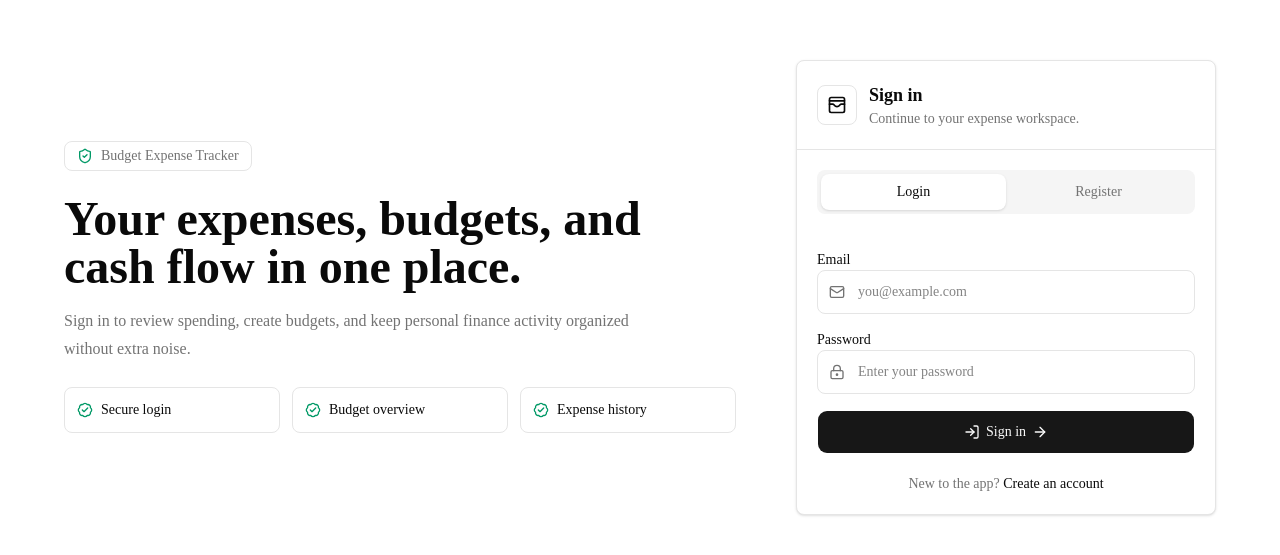
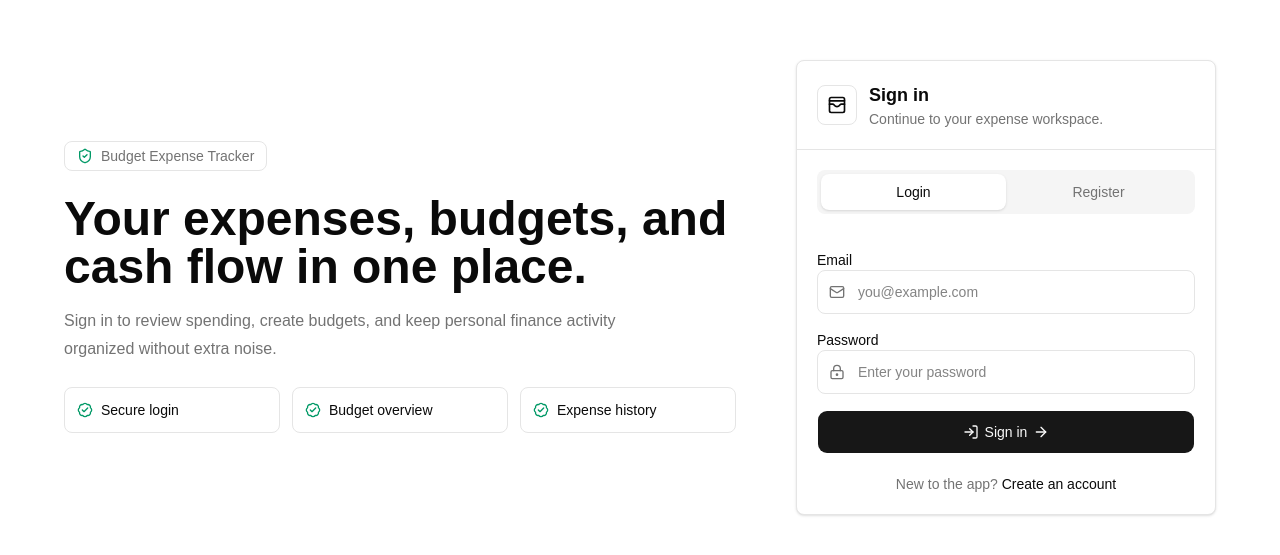
Before and after one commit to iamminhquan/expense-tracker, a Next.js app in the folder front-end/expense-tracker/: page /auth in a window 1280 px wide. Shown: the part 113-668 px from the top of the page. Built offline with nearby package versions, Linux system fonts and the light colour scheme; no server answers.

Commit message:
refactor: update frontend app metadata

```diff
--- a/front-end/expense-tracker/app/globals.css
+++ b/front-end/expense-tracker/app/globals.css
@@ -7,9 +7,9 @@
 @theme inline {
   --color-background: var(--background);
   --color-foreground: var(--foreground);
-  --font-sans: var(--font-sans);
-  --font-mono: var(--font-geist-mono);
-  --font-heading: var(--font-sans);
+  --font-sans: Arial, Helvetica, sans-serif;
+  --font-mono: "Courier New", monospace;
+  --font-heading: Arial, Helvetica, sans-serif;
   --color-sidebar-ring: var(--sidebar-ring);
   --color-sidebar-border: var(--sidebar-border);
   --color-sidebar-accent-foreground: var(--sidebar-accent-foreground);
--- a/front-end/expense-tracker/app/layout.tsx
+++ b/front-end/expense-tracker/app/layout.tsx
@@ -1,20 +1,9 @@
 import type { Metadata } from "next";
-import { Geist, Geist_Mono } from "next/font/google";
 import "./globals.css";
 
-const geistSans = Geist({
-  variable: "--font-geist-sans",
-  subsets: ["latin"],
-});
-
-const geistMono = Geist_Mono({
-  variable: "--font-geist-mono",
-  subsets: ["latin"],
-});
-
 export const metadata: Metadata = {
-  title: "Create Next App",
-  description: "Generated by create next app",
+  title: "Budget Expense Tracker",
+  description: "Track expenses with a Go and Next.js application",
 };
 
 export default function RootLayout({
@@ -23,10 +12,7 @@ export default function RootLayout({
   children: React.ReactNode;
 }>) {
   return (
-    <html
-      lang="en"
-      className={`${geistSans.variable} ${geistMono.variable} h-full antialiased`}
-    >
+    <html lang="en" className="h-full antialiased">
       <body className="min-h-full flex flex-col">{children}</body>
     </html>
   );
```
